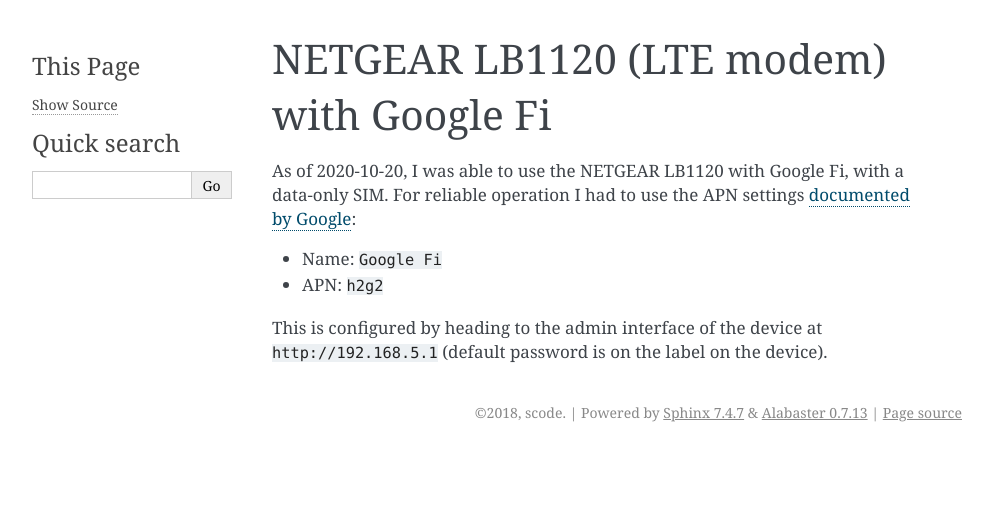
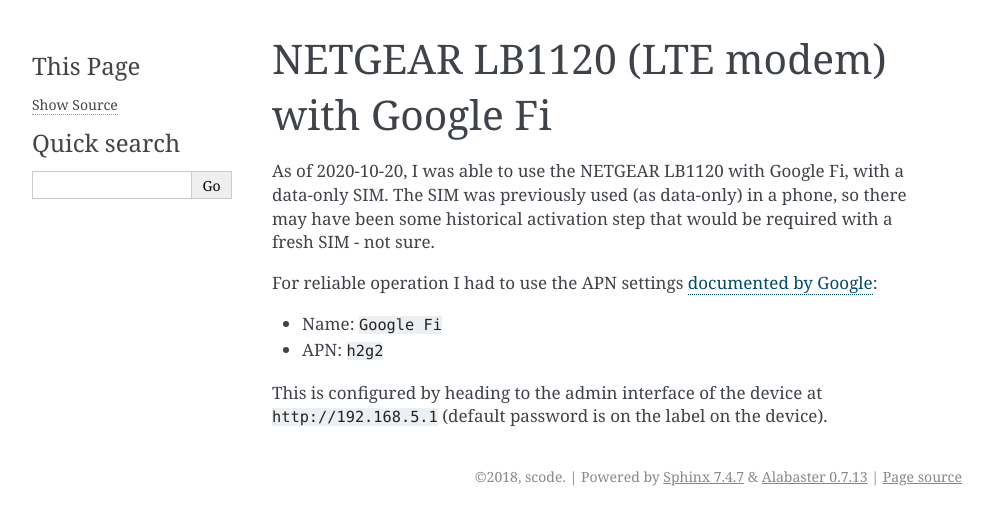
Before and after one commit to scode/docs, a Sphinx documentation site: the page built from docs/source/hardware/netgear_lb1120_google_fi.rst, in a window 1280 px wide. Shown: the top 525 px of the page, without its empty margins (148-1141 px from the left). Built offline with Sphinx 7.4.7, drawn with Linux system fonts in a browser that asks for light colours.

Commit message:
Note possible prior activation.

```diff
--- a/docs/source/hardware/netgear_lb1120_google_fi.rst
+++ b/docs/source/hardware/netgear_lb1120_google_fi.rst
@@ -1,7 +1,11 @@
 NETGEAR LB1120 (LTE modem) with Google Fi
 =========================================
 
-As of 2020-10-20, I was able to use the NETGEAR LB1120 with Google Fi, with a data-only SIM.
+As of 2020-10-20, I was able to use the NETGEAR LB1120 with Google Fi,
+with a data-only SIM. The SIM was previously used (as data-only) in a
+phone, so there may have been some historical activation step that
+would be required with a fresh SIM - not sure.
+
 For reliable operation I had to use the APN settings
 `documented by Google <https://support.google.com/fi/answer/6330195?hl=en>`_:
 
```
